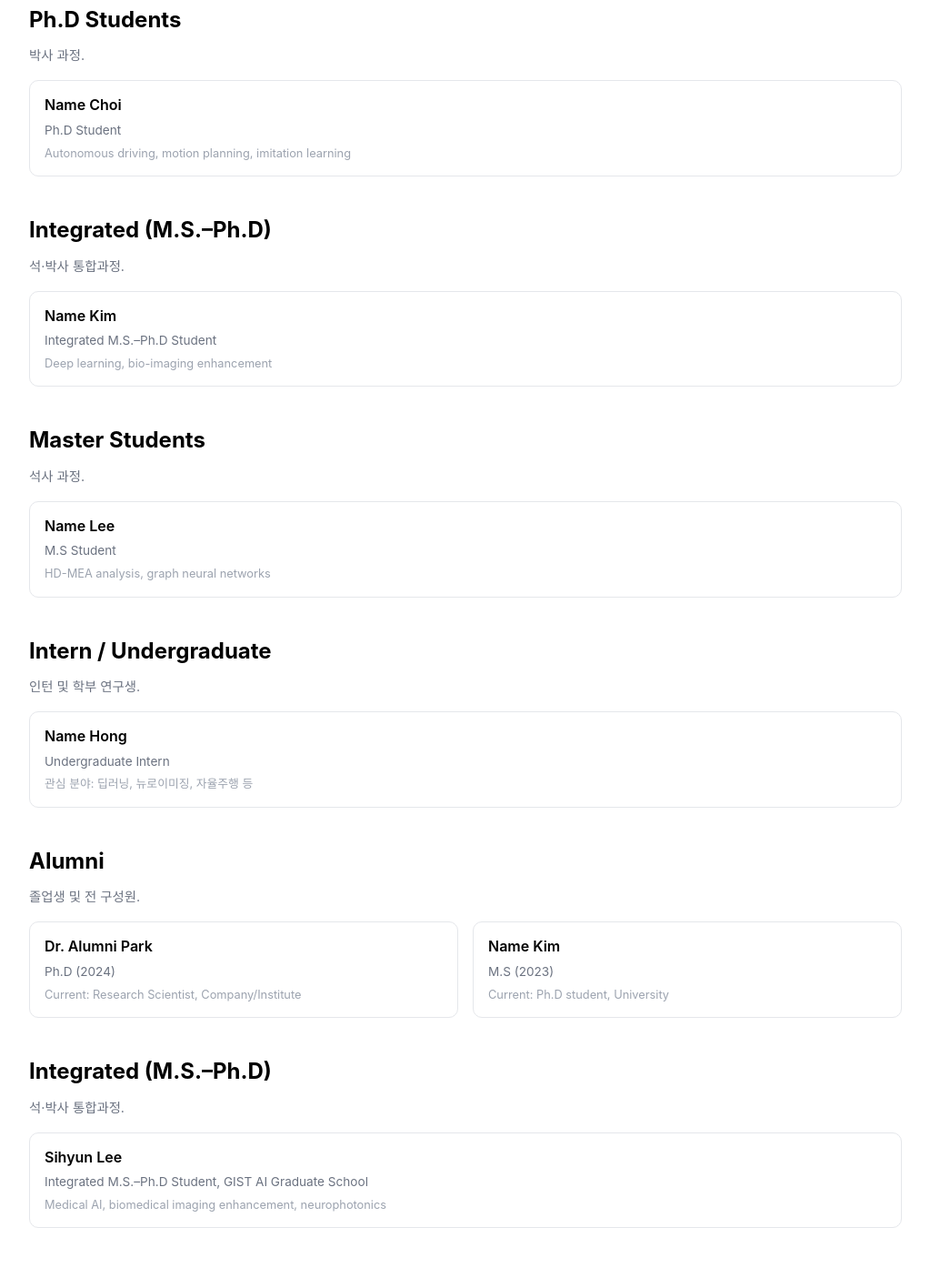
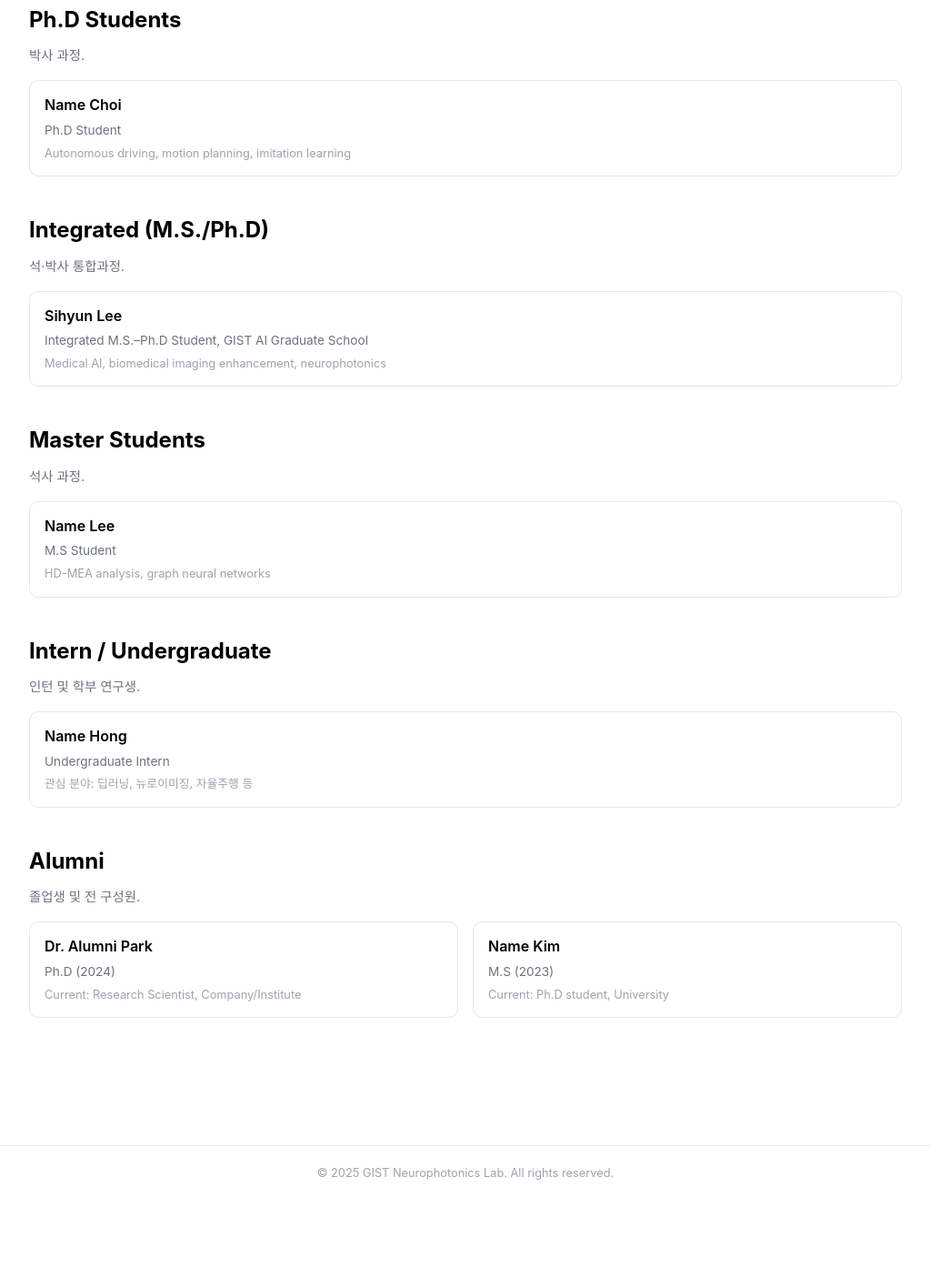
Before and after one commit to foxyhyun/gist-neurophotonicslab, a plain HTML site: page member/index.html in a window 1280 px wide. Shown: the part 895-2300 px from the top of the page at 91% size, without its empty margins (128-1151 px from the left). After the commit the page ends 2226 px from the top, so only its background shows below. Drawn offline with Linux system fonts and the light colour scheme.

Commit message:
change path

```diff
--- a/member/index.html
+++ b/member/index.html
@@ -97,17 +97,16 @@
       </div>
     </section>
 
-    <!-- Integrated -->
     <section class="member-section" id="integrated">
-      <h2>Integrated (M.S.–Ph.D)</h2>
+      <h2>Integrated (M.S./Ph.D)</h2>
       <p class="section-desc">석·박사 통합과정.</p>
       <div class="member-group">
         <div class="member-card">
-          <a href="int-kim.html">
-            <div class="member-name">Name Kim</div>
-            <div class="member-role">Integrated M.S.–Ph.D Student</div>
+          <a href="sihyunlee.html">
+            <div class="member-name">Sihyun Lee</div>
+            <div class="member-role">Integrated M.S.–Ph.D Student, GIST AI Graduate School</div>
             <div class="member-detail">
-              Deep learning, bio-imaging enhancement
+              Medical AI, biomedical imaging enhancement, neurophotonics
             </div>
           </a>
         </div>
@@ -174,21 +173,7 @@
       </div>
     </section>
 
-    <section class="member-section" id="integrated">
-      <h2>Integrated (M.S.–Ph.D)</h2>
-      <p class="section-desc">석·박사 통합과정.</p>
-      <div class="member-group">
-        <div class="member-card">
-          <a href="sihyunlee.html">
-            <div class="member-name">Sihyun Lee</div>
-            <div class="member-role">Integrated M.S.–Ph.D Student, GIST AI Graduate School</div>
-            <div class="member-detail">
-              Medical AI, biomedical imaging enhancement, neurophotonics
-            </div>
-          </a>
-        </div>
-      </div>
-    </section>
+
 
   </main>
 
```
